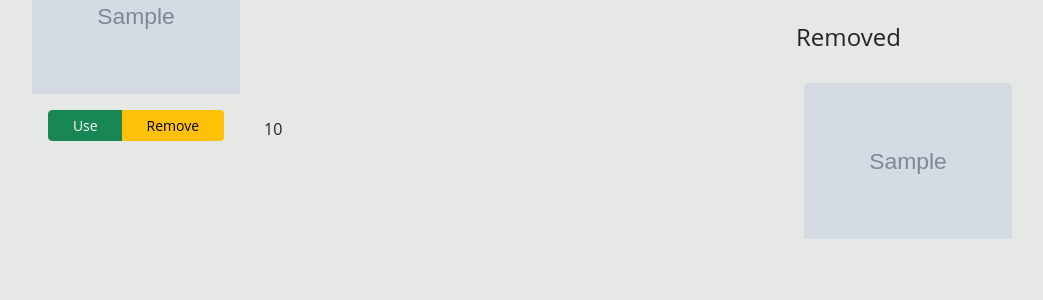
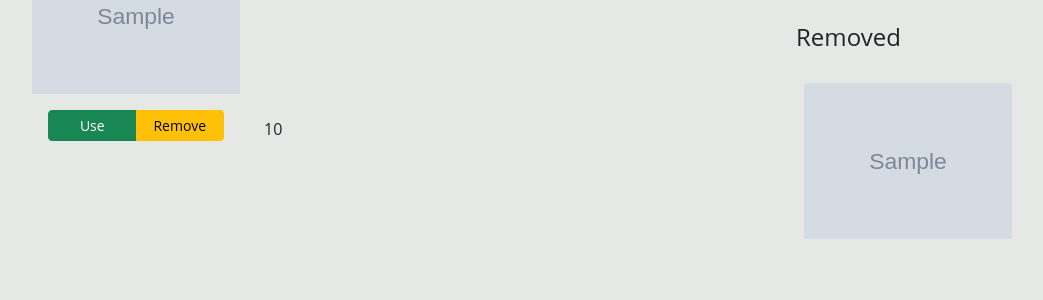
Before and after one commit to innerself/stamp-assist, a Django app: template templates/combinations/combinations.html in a window 1280 px wide. Shown: the part 209-509 px from the top of the page, without its empty margins (58-1101 px from the left). Run offline with Django 4.2, Linux system fonts and the light colour scheme; tables that the repository leaves empty hold one stand-in row (values such as "Sample post"); the template is opened without the code that fills it: values that come from a table or form of the project are taken from there, most other values are stand-ins (such as "Sample title", 1, 10 or a date in 2020); grey boxes marked "Sample" are stand-in pictures; data that the repository does not hold is empty; some libraries are stand-ins or nearby versions.

Commit message:
Minor update

```diff
--- a/templates/combinations/combinations.html
+++ b/templates/combinations/combinations.html
@@ -28,8 +28,8 @@
                     <form method="post">
                       {% csrf_token %}
                       <div class="btn-group btn-group-sm w-100" role="group">
-                        <button class="btn btn-success" name="use_stamp" value="{{ stamp.id }}">Use</button>
-                        <button class="btn btn-warning" name="remove_stamp" value="{{ stamp.id }}">Remove</button>
+                        <button class="btn btn-success w-100" name="use_stamp" value="{{ stamp.id }}">Use</button>
+                        <button class="btn btn-warning w-100" name="remove_stamp" value="{{ stamp.id }}">Remove</button>
                       </div>
                     </form>
                   </div>
```
